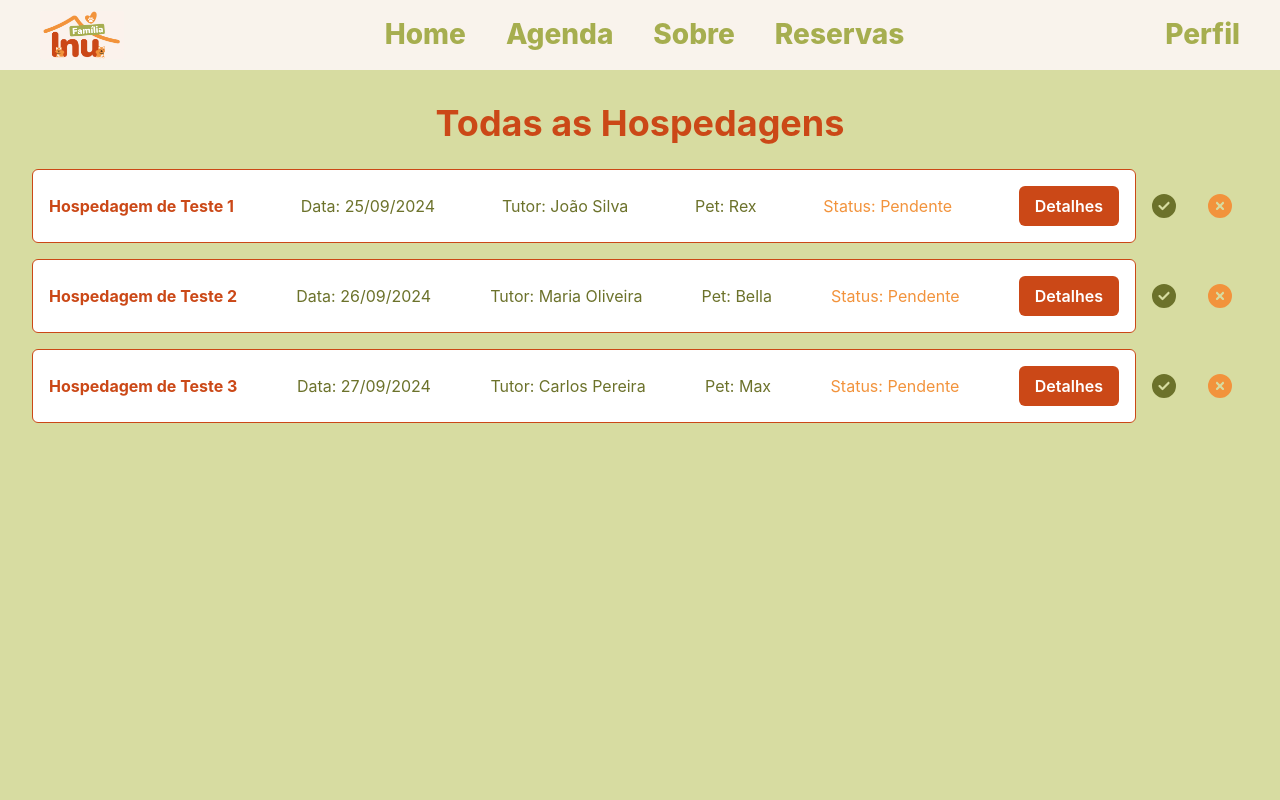
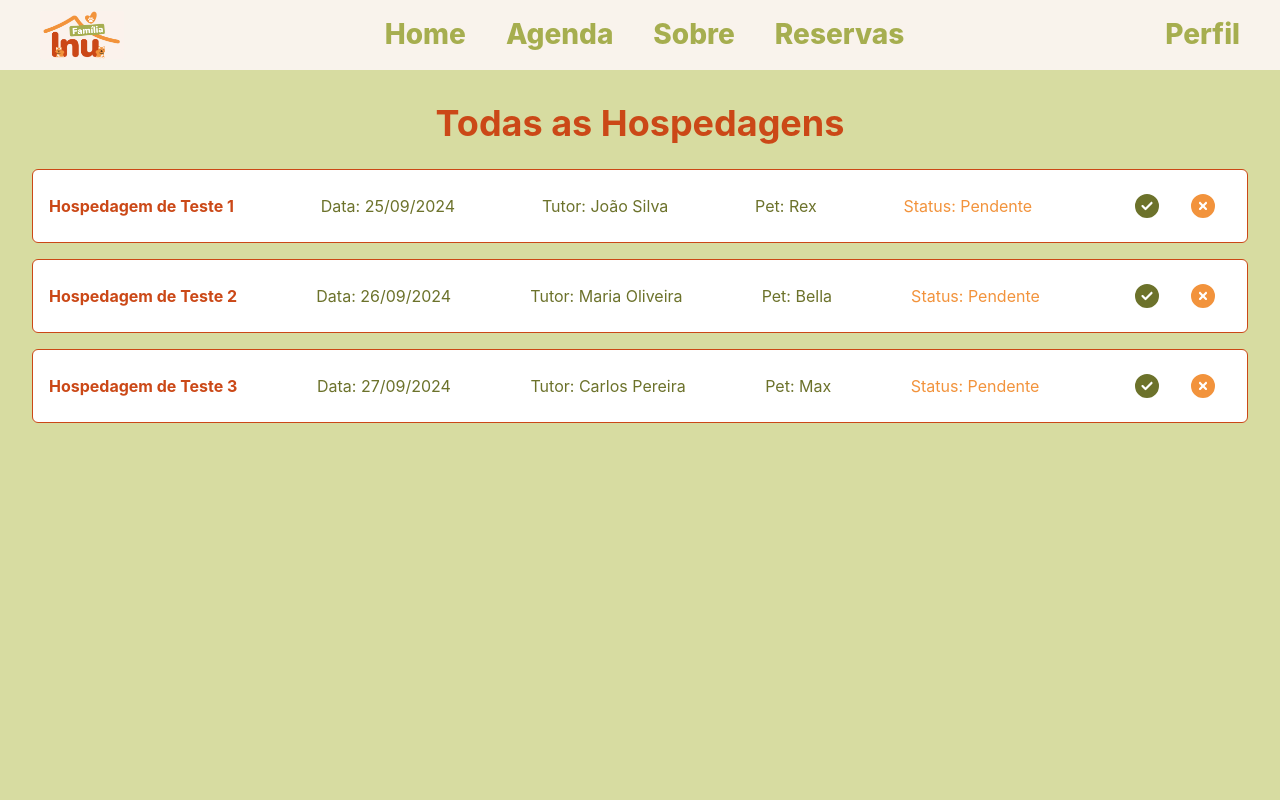
Before and after one commit to yamashita-tiemi/Familia-Inu, a Next.js app: page /hospedagensAdmin in a window 1280 px wide. Shown: the top 800 px of the page. Built offline with nearby package versions, Linux system fonts and the light colour scheme.

Commit message:
Update item for hosting list

```diff
--- /dev/null
+++ b/src/app/_components/CardHospedagemAdmin.tsx
@@ -0,0 +1,63 @@
+import { Box, Text, Button, Flex } from '@chakra-ui/react';
+import { FontAwesomeIcon } from '@fortawesome/react-fontawesome';
+import { faCheckCircle, faTimesCircle } from '@fortawesome/free-solid-svg-icons';
+
+interface Hospedagem {
+  id: string;
+  titulo: string;
+  data: string;
+  status: string;
+  pet: string;
+  tutor: string;
+}
+
+interface CardHospedagemAdminProps {
+  hospedagem: Hospedagem;
+  formatarData: (dataString: string) => string;
+  confirmarHospedagem: (id: string) => void;
+  recusarHospedagem: (id: string) => void;
+}
+
+const CardHospedagemAdmin = ({ hospedagem, formatarData, confirmarHospedagem, recusarHospedagem }: CardHospedagemAdminProps) => {
+  return (
+    <Box
+      key={hospedagem.id}
+      p={4}
+      borderWidth="1px"
+      borderRadius="md"
+      bg="white"
+      borderColor="#CB4817"
+      width="100%"
+      display="flex"
+      justifyContent="space-between"
+      alignItems="center"
+    >
+      <Text fontWeight="bold" color="#CB4817">{hospedagem.titulo}</Text>
+      <Text color="#6C722B">Data: {formatarData(hospedagem.data)}</Text>
+      <Text color="#6C722B">Tutor: {hospedagem.tutor}</Text>
+      <Text color="#6C722B">Pet: {hospedagem.pet}</Text>
+      <Text color="#F2933C">Status: {hospedagem.status}</Text>
+
+      <Flex>
+        <Button
+          colorScheme="green"
+          onClick={() => confirmarHospedagem(hospedagem.id)}
+          variant="ghost"
+          aria-label="Confirmar"
+        >
+          <FontAwesomeIcon icon={faCheckCircle} color="#6C722B" size="xl" />
+        </Button>
+        <Button
+          colorScheme="red"
+          onClick={() => recusarHospedagem(hospedagem.id)}
+          variant="ghost"
+          aria-label="Recusar"
+        >
+          <FontAwesomeIcon icon={faTimesCircle} color="#F2933C" size="xl" />
+        </Button>
+      </Flex>
+    </Box>
+  );
+};
+
+export default CardHospedagemAdmin;
--- a/src/app/_components/HospedagemItem.tsx
+++ b/src/app/_components/CardHospedagemUser.tsx
@@ -10,12 +10,12 @@ interface Hospedagem {
   tutor: string;
 }
 
-interface HospedagemItemProps {
+interface CardHospedagemUserProps {
   hospedagem: Hospedagem;
   formatarData: (dataString: string) => string;
 }
 
-const HospedagemItem = ({ hospedagem, formatarData }: HospedagemItemProps) => {
+const CardHospedagemUser = ({ hospedagem, formatarData }: CardHospedagemUserProps) => {
   return (
     <Box
       key={hospedagem.id}
@@ -34,9 +34,9 @@ const HospedagemItem = ({ hospedagem, formatarData }: HospedagemItemProps) => {
       <Text color="#6C722B">Tutor: {hospedagem.tutor}</Text>
       <Text color="#6C722B">Pet: {hospedagem.pet}</Text>
       <Text color="#F2933C">Status: {hospedagem.status}</Text>
-      <Button colorScheme="teal" bg="#CB4817" _hover={{ bg: '#F2933C' }}>Detalhes</Button>
+      <Button colorScheme="teal" bg="#CB4817" _hover={{ bg: '#F2933C' }}>Cancelar</Button>
     </Box>
   );
 };
 
-export default HospedagemItem;
+export default CardHospedagemUser;
--- a/src/app/hospedagensAdmin/page.tsx
+++ b/src/app/hospedagensAdmin/page.tsx
@@ -1,12 +1,10 @@
 'use client';
 
-import { Box, Heading, Stack, Button, Flex } from '@chakra-ui/react';
-import { Navbar, NavbarAdmin } from '../_components/navbar';
+import { Box, Heading, Stack } from '@chakra-ui/react';
+import { NavbarAdmin } from '../_components/navbar';
 import Footer from '../_components/footer';
-import HospedagemItem from '../_components/HospedagemItem';
-import { FontAwesomeIcon } from '@fortawesome/react-fontawesome';
-import { faCheckCircle, faTimesCircle } from '@fortawesome/free-solid-svg-icons';
 import { useState } from 'react';
+import CardHospedagemAdmin from '../_components/CardHospedagemAdmin';
 
 interface Hospedagem {
   id: string;
@@ -16,10 +14,6 @@ interface Hospedagem {
   pet: string;
   tutor: string;
 }
-
-interface MinhasHospedagensProps {
-    hospedagens : Hospedagem[];
-  }
 
 const HospedagensAdmin = () => {
   const [hospedagens, setHospedagens] = useState<Hospedagem[]>([
@@ -60,7 +54,6 @@ const HospedagensAdmin = () => {
         hospedagem.id === id ? { ...hospedagem, status: 'Confirmada' } : hospedagem
       )
     );
-    // Aqui você pode adicionar a lógica para confirmar a hospedagem
   };
 
   const recusarHospedagem = (id: string) => {
@@ -69,7 +62,6 @@ const HospedagensAdmin = () => {
         hospedagem.id === id ? { ...hospedagem, status: 'Recusada' } : hospedagem
       )
     );
-    // Aqui você pode adicionar a lógica para recusar a hospedagem
   };
 
   return (
@@ -87,30 +79,13 @@ const HospedagensAdmin = () => {
         <Heading mb={6} color="#CB4817">Todas as Hospedagens</Heading>
         <Stack spacing={4} width="100%">
           {hospedagens.map((hospedagem) => (
-            <Flex key={hospedagem.id} justifyContent="space-between" alignItems="center">
-              <HospedagemItem
-                hospedagem={hospedagem}
-                formatarData={formatarData}
-              />
-              <Flex>
-                <Button
-                  colorScheme="green"
-                  onClick={() => confirmarHospedagem(hospedagem.id)}
-                  variant="ghost"
-                  aria-label="Confirmar"
-                >
-                  <FontAwesomeIcon icon={faCheckCircle} color="#6C722B" size="xl" />
-                </Button>
-                <Button
-                  colorScheme="red"
-                  onClick={() => recusarHospedagem(hospedagem.id)}
-                  variant="ghost"
-                  aria-label="Recusar"
-                >
-                  <FontAwesomeIcon icon={faTimesCircle} color="#F2933C" size="xl" />
-                </Button>
-              </Flex>
-            </Flex>
+            <CardHospedagemAdmin
+              key={hospedagem.id}
+              hospedagem={hospedagem}
+              formatarData={formatarData}
+              confirmarHospedagem={confirmarHospedagem}
+              recusarHospedagem={recusarHospedagem}
+            />
           ))}
         </Stack>
       </Box>
--- a/src/app/hospedagensUsuario/page.tsx
+++ b/src/app/hospedagensUsuario/page.tsx
@@ -3,7 +3,7 @@
 import { Box, Heading, Stack } from '@chakra-ui/react';
 import { Navbar, NavbarAdmin } from '../_components/navbar';
 import Footer from '../_components/footer';
-import HospedagemItem from '../_components/HospedagemItem';
+import CardHospedagemUser from '../_components/CardHospedagemUser';
 
 interface Hospedagem {
   id: string;
@@ -68,7 +68,7 @@ const MinhasHospedagens = ({ hospedagens = [] }: MinhasHospedagensProps) => {
         <Heading mb={6} color="#CB4817">Minhas Hospedagens</Heading>
         <Stack spacing={4} width="100%">
           {hospedagensComPlaceholder.map((hospedagem) => (
-            <HospedagemItem
+            <CardHospedagemUser
               key={hospedagem.id}
               hospedagem={hospedagem}
               formatarData={formatarData} // Passando a função como prop
```
